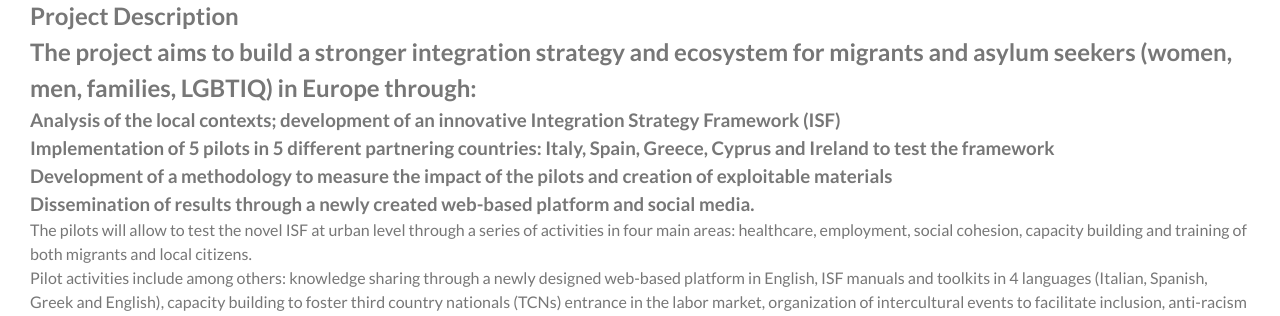
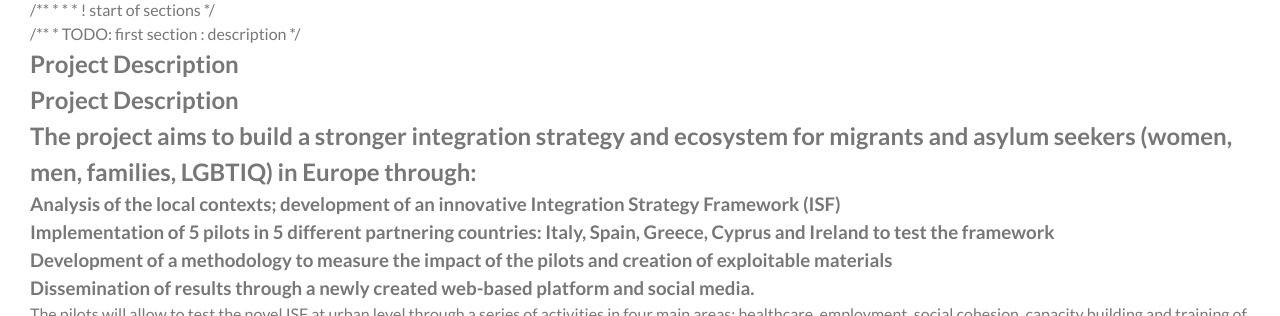
Before and after one commit to ppalladio/INTEgrate-Javad-Yuxuan, a website: page project.html in a window 1280 px wide. Shown: the part 784-1100 px from the top of the page. Drawn offline with Linux system fonts and the light colour scheme.

Commit message:
starting first paragraph

```diff
--- a/project.html
+++ b/project.html
@@ -43,11 +43,22 @@
     </div>
     </header>
 
+    /**
+    *
+    *
+    * ! start of sections
+    */
     <main>
 
+/**
+* TODO: first section : description
+*/
+        <section class="section-description">
+            <h2 class="heading-secondary">Project Description</h2>
 
+        </section>
 
-<section class="section section-one">
+        <section class="section section-one">
 
     <div id='sec-one'>
 
--- a/sass/base/_base.scss
+++ b/sass/base/_base.scss
@@ -12,12 +12,5 @@ html {
 }
 
 body {
-  padding: 3rem;
-  font-family: "Lato", sans-serif;
-  font-size: 1.6rem;
-  line-height: 1.5;
-  color: #777;
-  -webkit-font-smoothing: antialiased;
-  -moz-osx-font-smoothing: grayscale;
   box-sizing: border-box;
 }
--- a/sass/base/_typography.scss
+++ b/sass/base/_typography.scss
@@ -0,0 +1,30 @@
+body {
+    padding: 3rem;
+    font-family: "Lato", sans-serif;
+    font-size: 1.6rem;
+    line-height: 1.5;
+    color: #777;
+    -webkit-font-smoothing: antialiased;
+    -moz-osx-font-smoothing: grayscale;}
+.heading-primary {
+    color: #fff;
+    text-transform: capitalize;
+    margin-bottom: 6rem;
+    &--main {
+      display: block;
+      font-size: 4rem;
+      font-weight: 400;
+      letter-spacing: 2.5rem;
+      text-transform: uppercase;
+      animation: leftIn 1s ease-out;
+      margin-bottom: 0.5rem;
+    }
+
+    &--sub {
+      display: block;
+      font-size: 1.5rem;
+      font-weight: 700;
+      letter-spacing: 2.6rem;
+      animation: rightIn 1s ease-out;
+    }
+  }
--- a/sass/style.scss
+++ b/sass/style.scss
@@ -9,4 +9,3 @@
 
 @import './components/button';
 @import './components/header';
-@import 'components/header_text';
```
Also changed, not shown: sass/components/_header_text.scss (deleted, +0 -23 lines).
